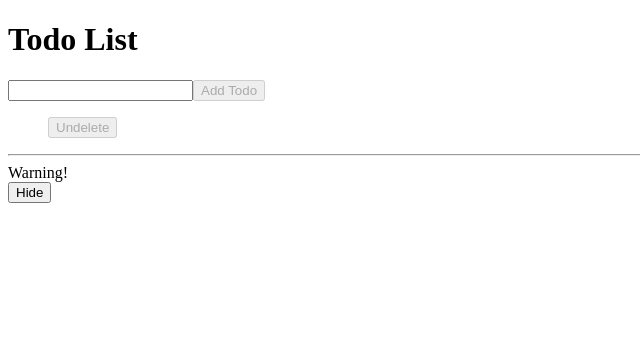
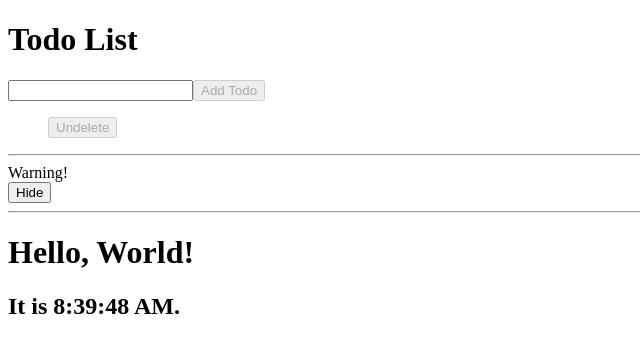
Before and after one commit to jguitar/my-react-todolist, a React (Create React App) app: page / in a window 1280 px wide. Shown: the top 352 px of the page, without its empty margins (0-640 px from the left). Built offline with nearby package versions, Linux system fonts and the light colour scheme.

Commit message:
add Clock component

```diff
--- a/src/App.js
+++ b/src/App.js
@@ -3,6 +3,7 @@ import { connect } from 'react-redux'
 import PropTypes from 'prop-types'
 import AddTodo from './components/addTodo/'
 import TodoList from './components/todoList/'
+import Clock from './components/clock'
 import Page from './components/page/'
 import actions from './actions'
 
@@ -11,8 +12,12 @@ export const App = ({ submitTodo, todos, deleteTodo, undeleteTodo, deleted, inpu
     <h1>Todo List</h1>
     <AddTodo submitTodo={submitTodo} inputChanged={inputChanged} disableAddTodo={disableAddTodo} />
     <TodoList todos={todos} deleteTodo={deleteTodo} undeleteTodo={undeleteTodo} deleted={deleted} />
+
     <hr />
     <Page />
+
+    <hr />
+    <Clock />
   </div>
 )
 
--- /dev/null
+++ b/src/components/clock/index.jsx
@@ -0,0 +1,36 @@
+import React from 'react'
+
+class Clock extends React.Component {
+  constructor (props) {
+    super(props)
+    this.state = {date: new Date()}
+  }
+
+  componentDidMount () {
+    this.timerID = setInterval(
+      () => this.tick(),
+      1000
+    )
+  }
+
+  componentWillUnmount () {
+    clearInterval(this.timerID)
+  }
+
+  tick () {
+    this.setState({
+      date: new Date()
+    })
+  }
+
+  render () {
+    return (
+      <React.Fragment>
+        <h1>Hello, World!</h1>
+        <h2>It is {this.state.date.toLocaleTimeString()}.</h2>
+      </React.Fragment>
+    )
+  }
+}
+
+export default Clock
```
